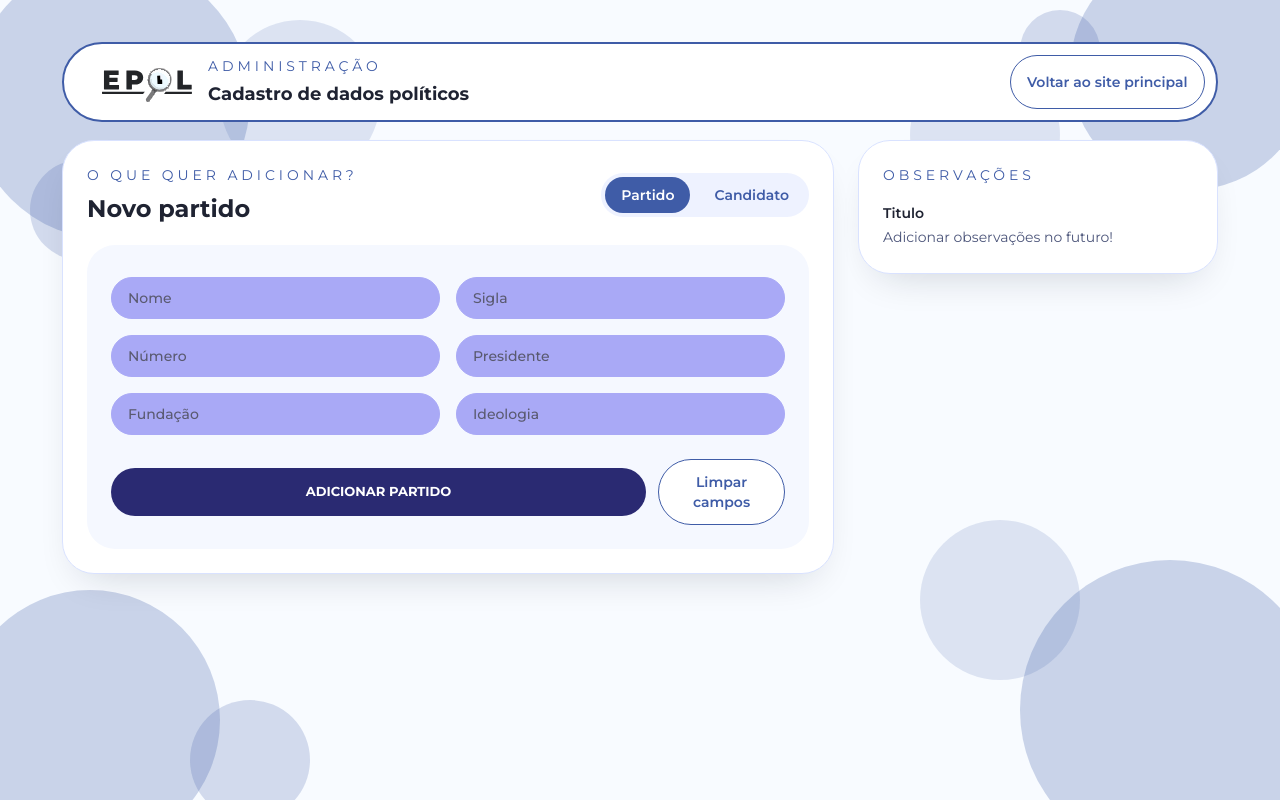
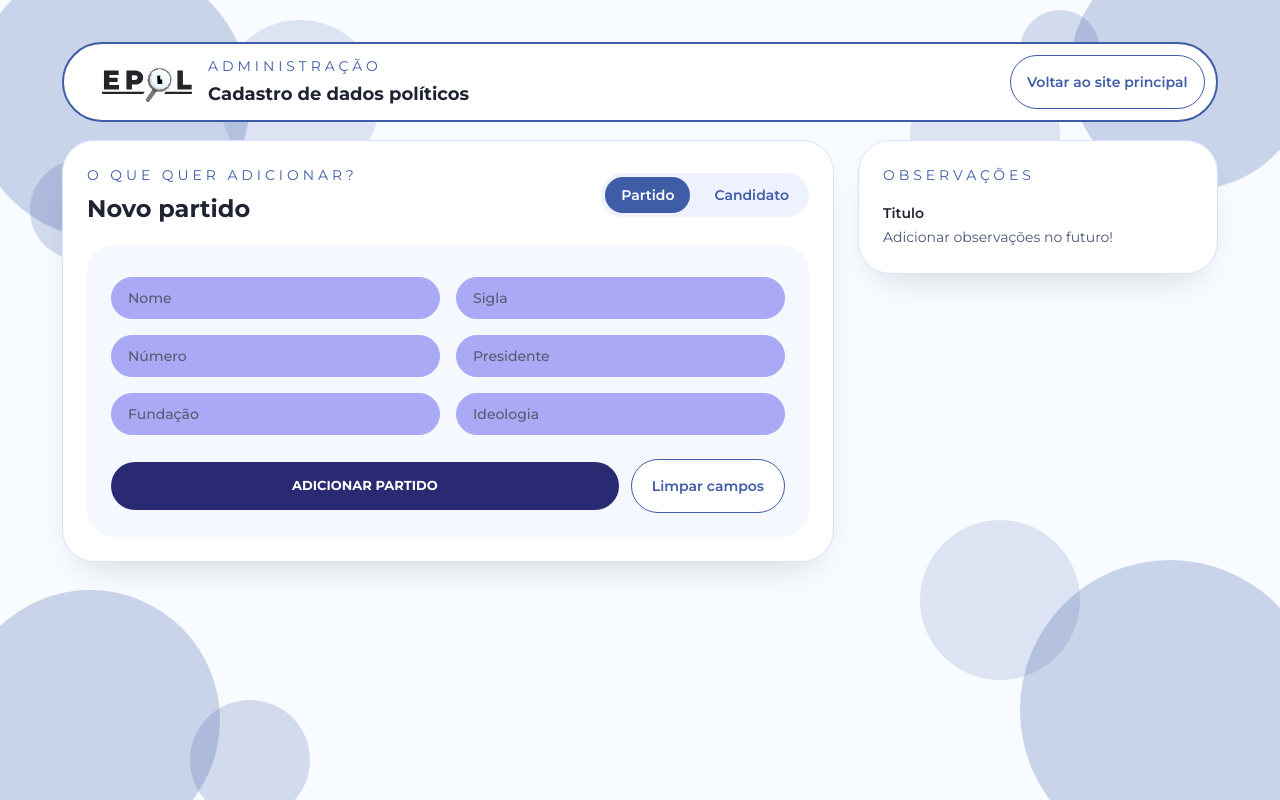
Before and after one commit to tcc-epol-ejs/epol-web, a React (Vite) app: page /admin in a window 1280 px wide. Built offline with nearby package versions, Linux system fonts and the light colour scheme.

Commit message:
fix: no-wrap no botão "Limpar campos" para resolver quebra de linha.

```diff
--- a/src/pages/admin/index.tsx
+++ b/src/pages/admin/index.tsx
@@ -307,7 +307,7 @@ export default function Admin() {
                           setFormData(initialFormState);
                           setStatus({ text: 'Campos limpos.', isError: false });
                         }}
-                        className="rounded-full border border-[#3f5ca7] bg-white px-5 py-3 text-sm font-semibold text-[#3f5ca7] transition hover:bg-[#eef2ff]"
+                        className="rounded-full border border-[#3f5ca7] bg-white px-5 py-4 text-sm font-semibold text-[#3f5ca7] transition hover:bg-[#eef2ff] text-nowrap"
                       >
                         Limpar campos
                       </button>
```
